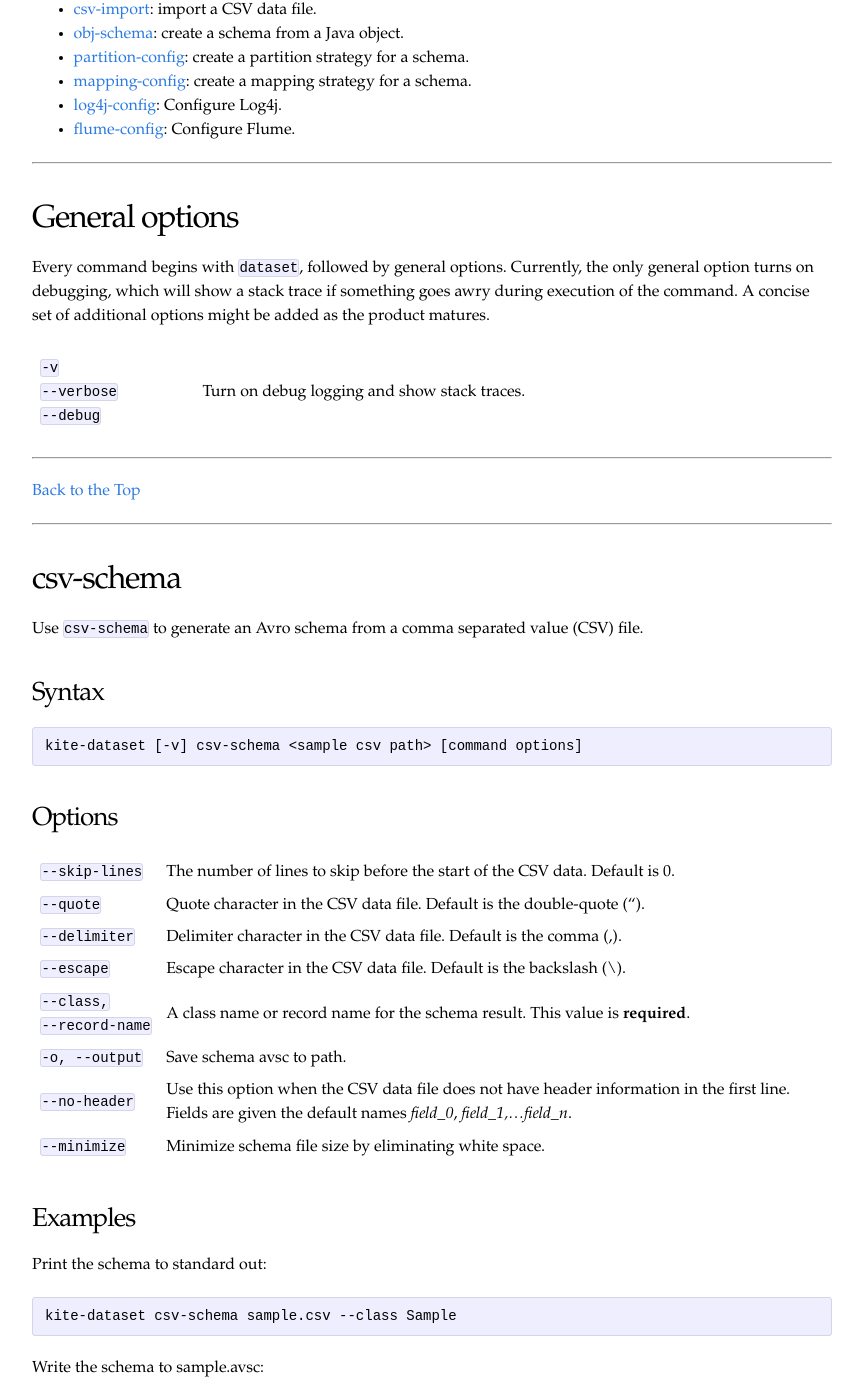
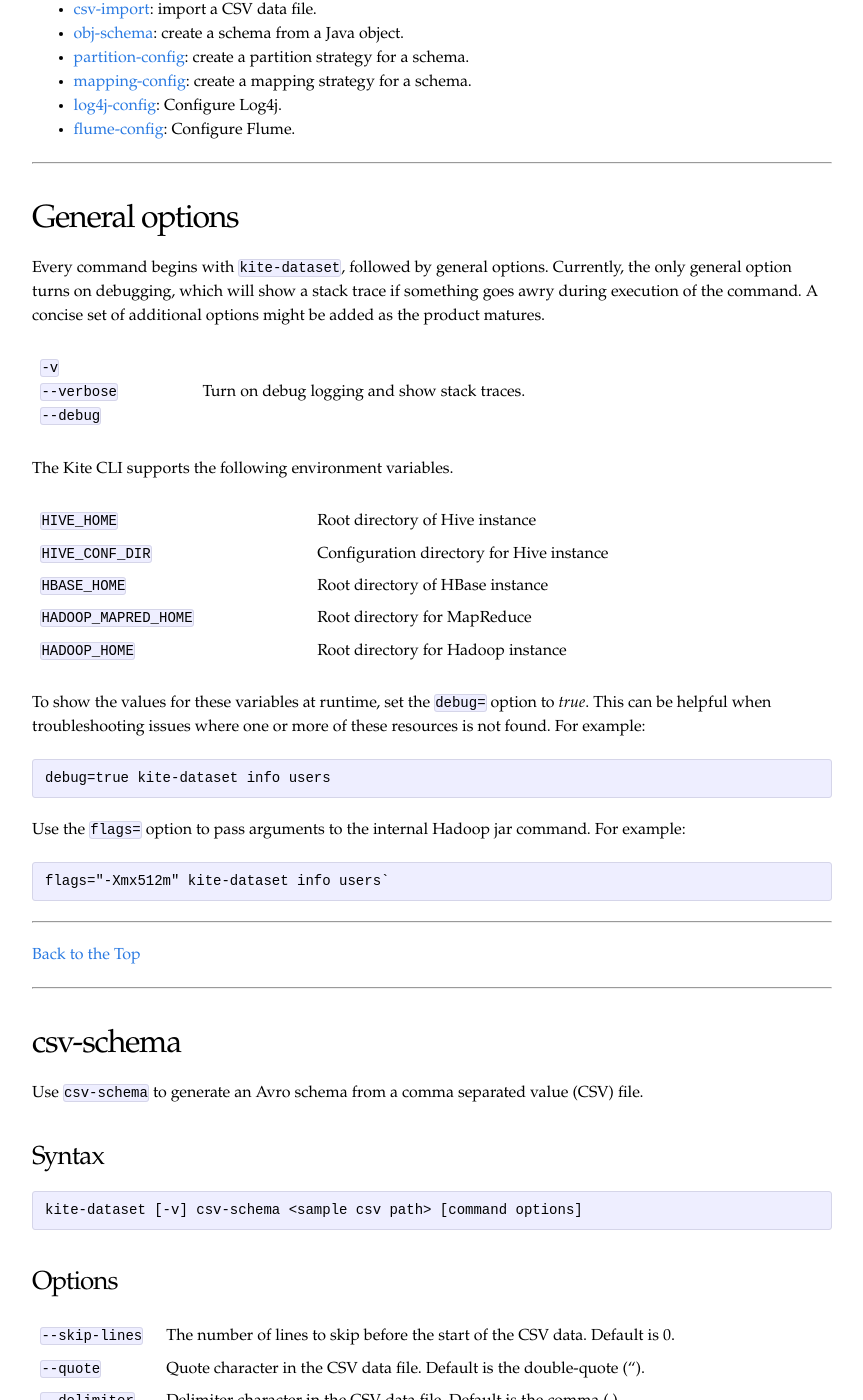
Before and after one commit to kite-sdk/kite-docs, a Jekyll site: the page built from Kite-Dataset-Command-Line-Interface.md, in a window 1280 px wide and 1400 px high, scrolled down 670 px. Shown: the whole window, without its empty margins (208-1071 px from the left). Built offline with Jekyll 4.4.1, drawn with Linux system fonts in a browser that asks for light colours; some of the changed text lies outside the part shown.

Commit message:
CDK-646: Document supported environment variables
* Update info on flags and debug switches per comments.

Closes #42

````diff
--- a/Kite-Dataset-Command-Line-Interface.md
+++ b/Kite-Dataset-Command-Line-Interface.md
@@ -38,9 +38,29 @@ Each command is described below. See [Using the Kite CLI to Create a Dataset](..
 
 ## General options
 
-Every command begins with `dataset`, followed by general options. Currently, the only general option turns on debugging, which will show a stack trace if something goes awry during execution of the command. A concise set of additional options might be added as the product matures.
+Every command begins with `{{site.dataset-command}}`, followed by general options. Currently, the only general option turns on debugging, which will show a stack trace if something goes awry during execution of the command. A concise set of additional options might be added as the product matures.
 
 | `-v`<br />`--verbose`<br />`--debug` | Turn on debug logging and show stack traces. |
+
+The Kite CLI supports the following environment variables.
+
+| `HIVE_HOME` | Root directory of Hive instance |
+| `HIVE_CONF_DIR` | Configuration directory for Hive instance |
+| `HBASE_HOME` | Root directory of HBase instance |
+| `HADOOP_MAPRED_HOME` | Root directory for MapReduce |
+| `HADOOP_HOME` | Root directory for Hadoop instance |
+
+To show the values for these variables at runtime, set the  `debug=` option to _true_. This can be helpful when troubleshooting issues where one or more of these resources is not found.  For example:
+
+```
+debug=true {{site.dataset-command}} info users
+```
+
+Use the `flags=` option to pass arguments to the internal Hadoop jar command. For example:
+
+```
+flags="-Xmx512m" {{site.dataset-command}} info users`
+```
 
 ----
 [Back to the Top](#top)
@@ -582,7 +602,8 @@ Builds a log4j configuration to log events to a dataset.
 
 | `--port` | Flume port |
 | `--class`, `--package` | Java class or package from which to log |
-| `log-all` | Configure the root logger to send to Flume |
+| `--log-all` | Configure the root logger to send to Flume |
+| `-o, --output` | Save the log4j configuration to a file |
 
 ### Examples
 
@@ -630,15 +651,16 @@ Builds a Flume configuration to log events to a dataset.
 | `--bind` | Avro source bind address |
 | `--port` | Avro source port |
 | `--channel` | Flume channel name |
-| `--channel-type` | Flume channel type |
+| `--channel-type` | Flume channel type (`memory` or `file`)|
 | `--channel-capacity` | Flume channel capacity |
-| `-- channel-transaction-capacity` | Flume channel transaction capacity |
-| `--checkpoint-dir` | File channel checkpoint directory |
-|  `--data-dir` | File channel data directory. Use the option multiple times for multiple data directories. |
-| `--sink` | Avro sink name" |
+| `--channel-transaction-capacity` | Flume channel transaction capacity |
+| `--checkpoint-dir` | File channel checkpoint directory (required when using `--channel-type file`)|
+| `--data-dir` | File channel data directory. Use the option multiple times for multiple data directories. (required when using `--channel-type file`)|
+| `--sink` | Flume sink name |
 | `--batch-size` | Records to write per batch |
 | `--roll-interval` | Time in seconds before starting the next file |
-|`--proxy-user` | User identity to use when writing to HDFS |
+| `--proxy-user` | User identity to use when writing to HDFS |
+| `-o, --output` | Save the Flume configuration to a file |
 
 ### Examples
 
````
